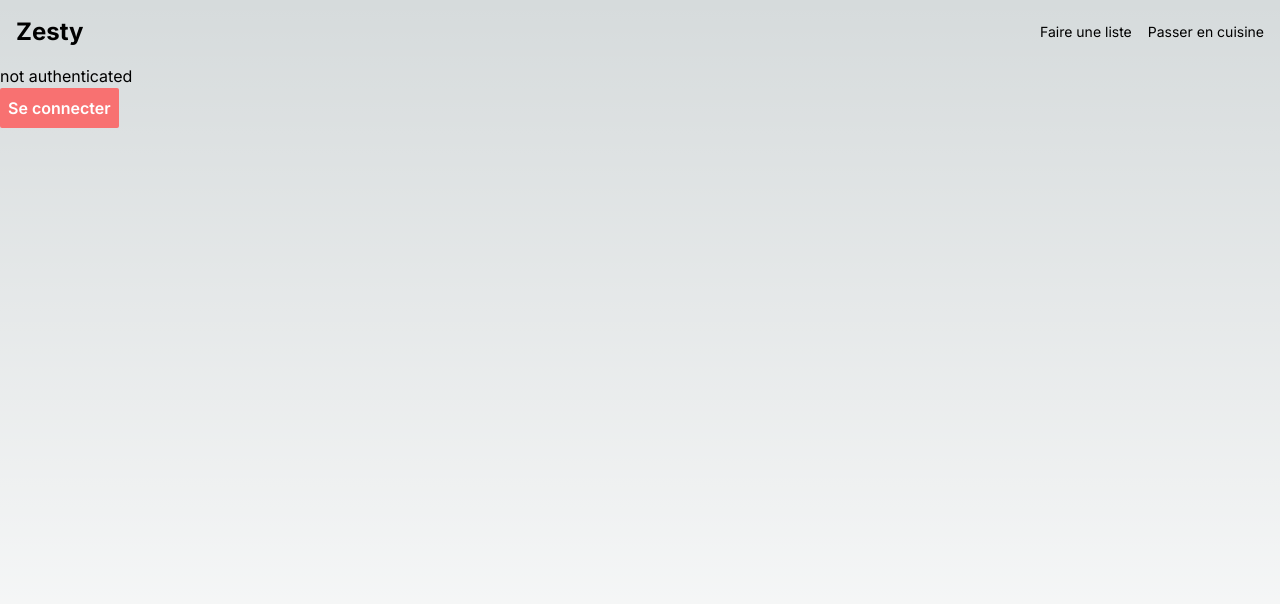
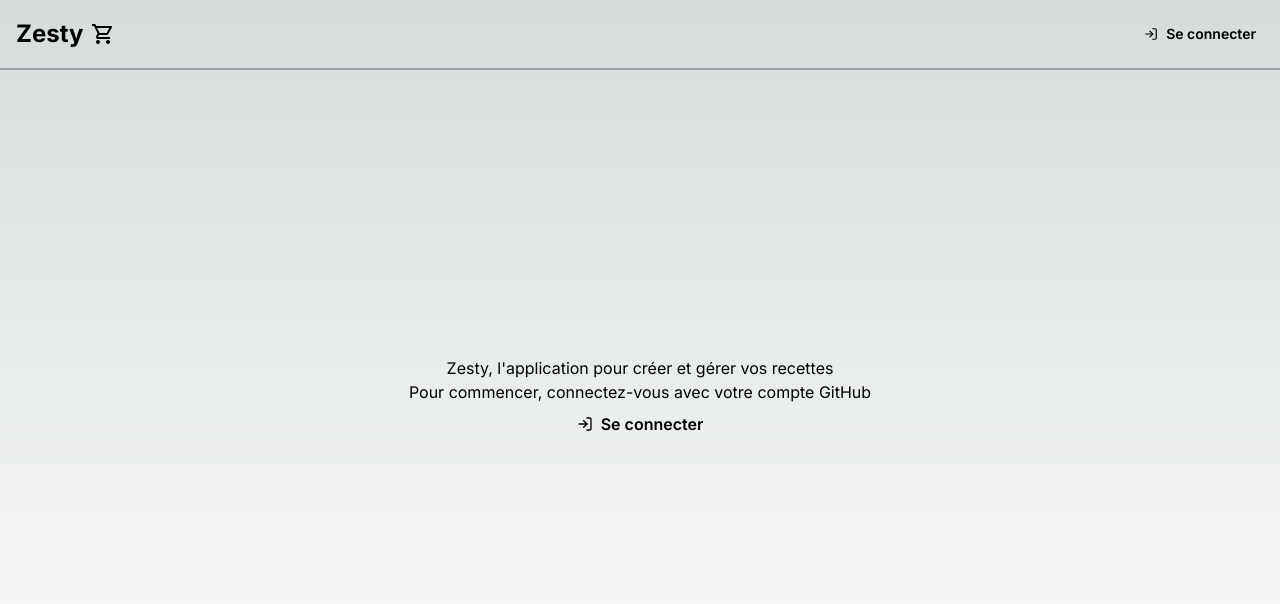
Before and after one commit to Theophile-Dcn/Zesty, a Next.js app: page / in a window 1280 px wide. Shown: the top 604 px of the page. Built offline with nearby package versions, Linux system fonts and the light colour scheme; no server answers.

Commit message:
✨feature: Refactor header and auth buttons for improved UI layout and integrate icons in the Header component

```diff
--- a/app/layout.tsx
+++ b/app/layout.tsx
@@ -20,7 +20,6 @@
     <html lang="en" className="h-full">
       <body className={`${inter.className} h-full`}>
         <RecipeProvider>
-          {/* Ensure you import your actual header component */}
           <Header />
           {children}
         </RecipeProvider>
--- a/app/page.tsx
+++ b/app/page.tsx
@@ -1,16 +1,13 @@
+import { LoginButton, LogoutButton } from '@/src/component/Button/AuthButtons';
 import { auth } from '@/src/lib/auth';
-import { LoginButton, LogoutButton } from '../src/component/Button/AuthButtons';
 
 export default async function Home() {
   const session = await auth();
   return (
-    <div>
-      <h1>
-        {session?.user
-          ? 'authenticated' + ' ' + session?.user.email
-          : 'not authenticated'}
-      </h1>
-      <div>{session?.user ? <LogoutButton /> : <LoginButton />}</div>
+    <div className="flex flex-col items-center justify-center h-screen">
+      <h1>Zesty, l&apos;application pour créer et gérer vos recettes</h1>
+      <p>Pour commencer, connectez-vous avec votre compte GitHub</p>
+      {session?.user ? <LogoutButton /> : <LoginButton />}
     </div>
   );
 }
--- a/app/recettes/page.tsx
+++ b/app/recettes/page.tsx
@@ -31,11 +31,11 @@
   };
 
   return (
-    <div>
-      <h1>Recettes</h1>
-      <ul>
+    <div className="flex flex-col items-center justify-center h-screen">
+      <h1 className="p-8">Recettes</h1>
+      <ul className="flex gap-12">
         {recipes.map((recipe) => (
-          <li key={recipe.id}>
+          <li className="flex flex-col gap-2" key={recipe.id}>
             {recipe.name}
             <button onClick={() => handleCuisineClick(recipe)}>
               Passer en Cuisine
--- /dev/null
+++ b/middleware.ts
@@ -0,0 +1 @@
+export { auth as middleware } from './src/lib/auth';
--- a/package.json
+++ b/package.json
@@ -14,7 +14,8 @@
     "next": "14.2.4",
     "next-auth": "^5.0.0-beta.19",
     "react": "^18",
-    "react-dom": "^18"
+    "react-dom": "^18",
+    "react-icons": "^5.2.1"
   },
   "devDependencies": {
     "@types/node": "^20.14.11",
--- a/src/component/Button/AuthButtons.tsx
+++ b/src/component/Button/AuthButtons.tsx
@@ -1,15 +1,18 @@
 'use client';
+import { signIn, signOut } from 'next-auth/react';
 
-import { signIn, signOut } from 'next-auth/react';
+import { FiLogIn, FiLogOut } from 'react-icons/fi';
+import Button from './Button';
 
 export const LoginButton = () => {
   return (
-    <button
-      onClick={() => signIn()}
-      className="bg-red-400 rounded-sm p-2 text-white font-semibold"
+    <Button
+      className=" rounded-sm p-2 flex items-center gap-2"
+      onClick={() => signIn('github', { callbackUrl: '/recettes' })}
     >
+      <FiLogIn />
       Se connecter
-    </button>
+    </Button>
   );
 };
 
@@ -17,8 +20,9 @@
   return (
     <button
       onClick={() => signOut()}
-      className="bg-red-400 rounded-sm p-2 text-white font-semibold"
+      className=" rounded-sm p-2 flex items-center gap-2"
     >
+      <FiLogOut />
       Se déconnecter
     </button>
   );
--- a/src/component/Header/Header.tsx
+++ b/src/component/Header/Header.tsx
@@ -1,12 +1,15 @@
 import Link from 'next/link';
+import { MdOutlineLocalGroceryStore } from 'react-icons/md';
 import Nav from './Nav';
 
-export default function Header() {
+export default async function Header() {
   return (
-    <header className="flex justify-between items-center p-4">
-      <Link href="/" className="text-2xl font-bold">
+    <header className="flex justify-between items-center p-4 absolute top-0 left-0 right-0 border-b-2 border-gray-400">
+      <Link href="/" className="text-2xl font-bold flex items-center gap-2">
         Zesty
+        <MdOutlineLocalGroceryStore />
       </Link>
+
       <Nav />
     </header>
   );
--- a/src/component/Header/Nav.tsx
+++ b/src/component/Header/Nav.tsx
@@ -1,15 +1,23 @@
+import { auth } from '@/src/lib/auth';
 import Link from 'next/link';
+import { LoginButton, LogoutButton } from '../Button/AuthButtons';
 
-export default function Nav() {
+export default async function Nav() {
+  const session = await auth();
   return (
     <nav>
       <ul className="flex justify-between items-center gap-4 text-sm">
+        {session?.user ? <LogoutButton /> : <LoginButton />}
+        {session?.user && (
+          <>
             <li>
               <Link href="/recettes">Faire une liste</Link>
             </li>
             <li>
               <Link href="/cuisine">Passer en cuisine</Link>
             </li>
+          </>
+        )}
       </ul>
     </nav>
   );
```
Also changed, not shown: 1 other file (tests, documents, lock files or other folders). Lines whose indentation alone changed are shown as unchanged.
